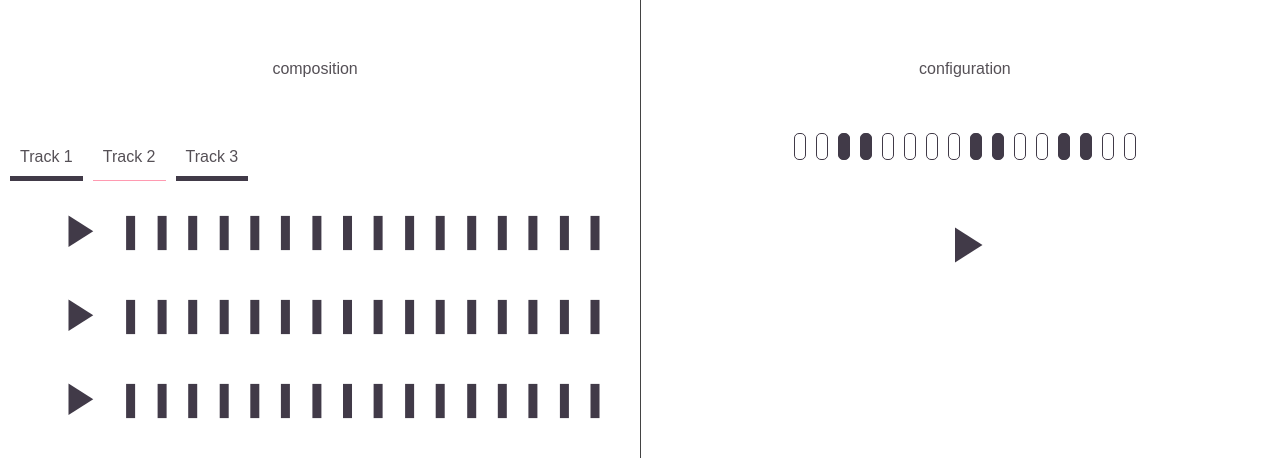
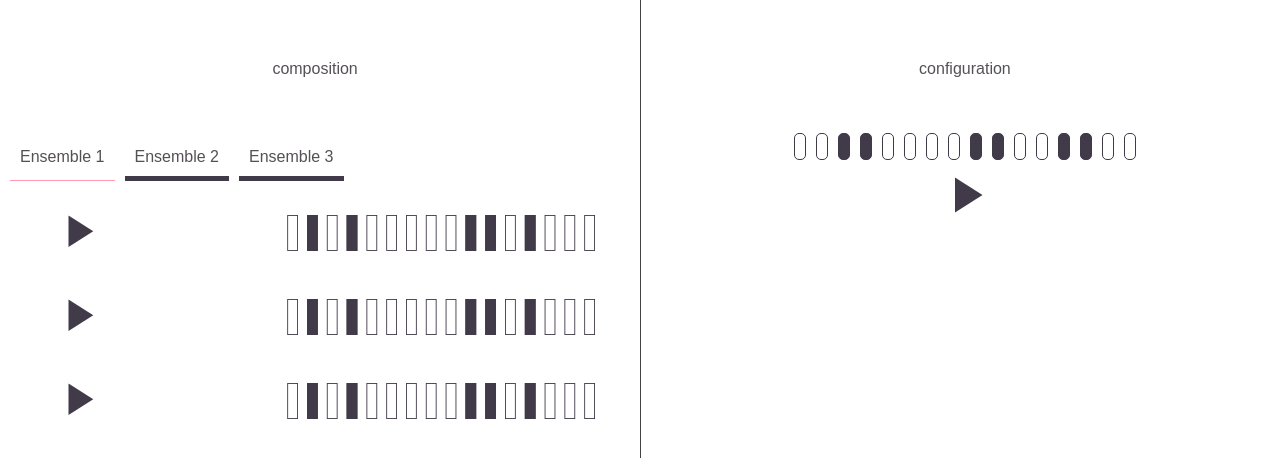
Before and after one commit to jose31canizar/frwrks-web, a React app in the folder client/: page / in a window 1280 px wide. Shown: the top 458 px of the page. Built offline with nearby package versions, Linux system fonts and the light colour scheme; a web font is replaced by a local one.

Commit message:
use composition over inheritnace for sequencer types

```diff
--- a/client/src/components/Composition/Composition.js
+++ b/client/src/components/Composition/Composition.js
@@ -1,23 +1,25 @@
 import React, { Component } from "react";
 import "./Composition.styl";
+import TrackSequencer from "../TrackSequencer/TrackSequencer";
 import SVG from "../svg.js";
 
 const PlayButton = props => (
   <div class="play-button" onMouseDown={props.playTrack}>
+    {props.icon === "play" ? (
       <SVG name="Play" fill="#413a48" width="60" height="60" />
+    ) : (
+      <SVG name="Pause" fill="#413a48" width="60" height="60" />
+    )}
   </div>
 );
 
 const Track = props => (
   <div class="track" onMouseDown={props.selectTrack}>
-    <PlayButton playTrack={props.playTrack} />
-    {props.trackCells.map((trackCell, i) => (
-      <div
-        class="track-cell"
-        key={i}
-        style={{ background: trackCell.background }}
+    <PlayButton
+      icon={props.icon}
+      playTrack={() => props.playTrack(props.ensembleIndex, props.trackIndex)}
     />
-    ))}
+    <TrackSequencer pattern={props.pattern} playing={props.playing} />
   </div>
 );
 
@@ -26,10 +28,14 @@ const Ensemble = props => (
     {props.tracks.map((track, i) => (
       <Track
         playTrack={props.playTrack}
+        ensembleIndex={props.ensembleIndex}
+        trackIndex={i}
         name={track.name}
-        trackCells={track.cells}
         key={i}
         onMouseDown={props.selectTrack}
+        pattern={track.pattern}
+        playing={track.playing}
+        icon={track.icon}
       />
     ))}
   </div>
@@ -53,9 +59,10 @@ const EnsembleTabBar = props => (
   <div class="ensemble-tab-bar">
     <Tabs ensembles={props.ensembles} selectTab={props.selectTab} />
     <Ensemble
-      tracks={props.ensembles}
+      tracks={props.ensembles[props.selectedEnsembleIndex].tracks}
       playTrack={props.playTrack}
       selectTrack={props.selectTrack}
+      ensembleIndex={props.selectedEnsembleIndex}
     />
   </div>
 );
@@ -70,32 +77,49 @@ export default class Composition extends Component {
   constructor(props) {
     super(props);
     this.state = {
-      ensembles: [
-        {
-          name: "Track 1",
-          cells: [0, 1, 2, 4, 5, 6, 7, 8, 9, 10, 11, 12, 13, 14, 15, 16],
-          selected: false
-        },
-        {
-          name: "Track 2",
-          cells: [0, 1, 2, 4, 5, 6, 7, 8, 9, 10, 11, 12, 13, 14, 15, 16],
+      ensembles: this.props.ensembles.map(
+        (ensemble, i) =>
+          i == this.props.selectedEnsembleIndex
+            ? {
+                ...ensemble,
+                //add playing flag to each track for each ensemble
+                tracks: ensemble.tracks.map((track, i) => {
+                  return { ...track, playing: false, icon: "play" };
+                }),
                 selected: true
-        },
-        {
-          name: "Track 3",
-          cells: [0, 1, 2, 4, 5, 6, 7, 8, 9, 10, 11, 12, 13, 14, 15, 16],
+              }
+            : {
+                ...ensemble,
+                //add playing flag to each track for each ensemble even
+                //for those not selected
+                tracks: ensemble.tracks.map((track, i) => {
+                  return { ...track, playing: false, icon: "play" };
+                }),
                 selected: false
               }
-      ]
+      )
     };
     this.selectTab = this.selectTab.bind(this);
     this.playTrack = this.playTrack.bind(this);
   }
-  playTrack() {
-    console.log("playing");
+  playTrack(ensembleIndex, trackIndex) {
+    this.setState((prevState, props) => {
+      let newEnsembles = prevState.ensembles;
+      newEnsembles[ensembleIndex].tracks[trackIndex].playing = !prevState
+        .ensembles[ensembleIndex].tracks[trackIndex].playing;
+      newEnsembles[ensembleIndex].tracks[trackIndex].icon =
+        prevState.ensembles[ensembleIndex].tracks[trackIndex].icon === "play"
+          ? "pause"
+          : "play";
+      console.log(newEnsembles);
+      return {
+        ensembles: newEnsembles
+      };
+    });
   }
   selectTab(i) {
-    this.setState((prevState, props) => {
+    this.setState(
+      (prevState, props) => {
         let newEnsembles = prevState.ensembles.map((ensemble, i) => {
           return {
             ...ensemble,
@@ -106,7 +130,11 @@ export default class Composition extends Component {
         return {
           ensembles: newEnsembles
         };
-    });
+      },
+      () => {
+        this.props.selectEnsemble(i);
+      }
+    );
   }
   render() {
     return (
@@ -116,6 +144,7 @@ export default class Composition extends Component {
           <EnsembleTabBar
             playTrack={this.playTrack}
             ensembles={this.state.ensembles}
+            selectedEnsembleIndex={this.props.selectedEnsembleIndex}
             selectTab={this.selectTab}
             selectTrack={this.props.selectTrack}
           />
--- a/client/src/components/Configuration/Configuration.js
+++ b/client/src/components/Configuration/Configuration.js
@@ -1,6 +1,6 @@
 import React, { Component } from "react";
 import "./Configuration.styl";
-import Sequencer from "../Sequencer/Sequencer";
+import ConfigurationSequencer from "../ConfigurationSequencer/ConfigurationSequencer";
 import InstrumentRack from "../InstrumentRack/InstrumentRack";
 import SVG from "../svg.js";
 
@@ -46,7 +46,10 @@ export default class Configuration extends Component {
     return (
       <div class="configuration" style={{ width: this.props.width }}>
         <header>configuration</header>
-        <Sequencer pattern={this.state.pattern} playing={this.state.playing} />
+        <ConfigurationSequencer
+          pattern={this.state.pattern}
+          playing={this.state.playing}
+        />
         {this.props.instrumentRacks.map((instrumentRacks, i) => (
           <InstrumentRack key={i} />
         ))}
--- /dev/null
+++ b/client/src/components/ConfigurationSequencer/ConfigurationSequencer.js
@@ -0,0 +1,13 @@
+import React, { Component } from "react";
+import Sequencer from "../Sequencer/Sequencer";
+import "./ConfigurationSequencer.styl";
+
+export default class ConfigurationSequencer extends Component {
+  render() {
+    return (
+      <Sequencer pattern={this.props.pattern} playing={this.props.playing}>
+        <div class="cell" />
+      </Sequencer>
+    );
+  }
+}
--- /dev/null
+++ b/client/src/components/ConfigurationSequencer/ConfigurationSequencer.styl
@@ -0,0 +1,7 @@
+dark-color = #413a48
+.cell
+  width: 10px
+  height: 25px
+  border-radius: 5px
+  border: 1px dark-color solid
+  margin: 5px
--- a/client/src/components/Dashboard/Dashboard.js
+++ b/client/src/components/Dashboard/Dashboard.js
@@ -13,9 +13,76 @@ export default class Dashboard extends Component {
     this.state = {
       firstPaneWidth: w / 2,
       fullWidth: w,
-      cursor: "pointer"
+      cursor: "pointer",
+      ensembles: [
+        {
+          name: "Ensemble 1",
+          tracks: [
+            {
+              name: "Track 1",
+              pattern: [0, 1, 0, 1, 0, 0, 0, 0, 0, 1, 1, 0, 1, 0, 0, 0]
+            },
+            {
+              name: "Track 2",
+              pattern: [0, 1, 0, 1, 0, 0, 0, 0, 0, 1, 1, 0, 1, 0, 0, 0]
+            },
+            {
+              name: "Track 3",
+              pattern: [0, 1, 0, 1, 0, 0, 0, 0, 0, 1, 1, 0, 1, 0, 0, 0]
+            }
+          ]
+        },
+        {
+          name: "Ensemble 2",
+          tracks: [
+            {
+              name: "Track 1",
+              pattern: [0, 1, 0, 1, 0, 0, 0, 0, 0, 1, 1, 0, 1, 0, 0, 0]
+            },
+            {
+              name: "Track 2",
+              pattern: [0, 1, 0, 1, 0, 0, 0, 0, 0, 1, 1, 0, 1, 0, 0, 0]
+            },
+            {
+              name: "Track 3",
+              pattern: [0, 1, 0, 1, 0, 0, 0, 0, 0, 1, 1, 0, 1, 0, 0, 0]
+            },
+            {
+              name: "Track 4",
+              pattern: [0, 1, 0, 1, 0, 0, 0, 0, 0, 1, 1, 0, 1, 0, 0, 0]
+            }
+          ]
+        },
+        {
+          name: "Ensemble 3",
+          tracks: [
+            {
+              name: "Track 1",
+              pattern: [0, 1, 0, 1, 0, 0, 0, 0, 0, 1, 1, 0, 1, 0, 0, 0]
+            },
+            {
+              name: "Track 2",
+              pattern: [0, 1, 0, 1, 0, 0, 0, 0, 0, 1, 1, 0, 1, 0, 0, 0]
+            },
+            {
+              name: "Track 3",
+              pattern: [0, 1, 0, 1, 0, 0, 0, 0, 0, 1, 1, 0, 1, 0, 0, 0]
+            },
+            {
+              name: "Track 4",
+              pattern: [0, 1, 0, 1, 0, 0, 0, 0, 0, 1, 1, 0, 1, 0, 0, 0]
+            },
+            {
+              name: "Track 5",
+              pattern: [0, 1, 0, 1, 0, 0, 0, 0, 0, 1, 1, 0, 1, 0, 0, 0]
+            }
+          ]
+        }
+      ],
+      selectedEnsembleIndex: 0
     };
     this.adjustPaneWidths = this.adjustPaneWidths.bind(this);
+    this.selectEnsemble = this.selectEnsemble.bind(this);
   }
   componentDidMount() {
     window.addEventListener("resize", () => {
@@ -29,10 +96,21 @@ export default class Dashboard extends Component {
       firstPaneWidth: e.clientX
     });
   }
+  selectTrack(i) {}
+  selectEnsemble(i) {
+    this.setState({
+      selectedEnsembleIndex: i
+    });
+  }
   render() {
     return (
       <div className="dashboard">
-        <Composition width={this.state.firstPaneWidth} />
+        <Composition
+          width={this.state.firstPaneWidth}
+          selectEnsemble={this.selectEnsemble}
+          selectedEnsembleIndex={this.state.selectedEnsembleIndex}
+          ensembles={this.state.ensembles}
+        />
         <div
           class="divider-container"
           onDrag={e => this.adjustPaneWidths(e)}
--- a/client/src/components/Sequencer/Sequencer.js
+++ b/client/src/components/Sequencer/Sequencer.js
@@ -58,15 +58,17 @@ export default class Sequencer extends Component {
   render() {
     return (
       <div class="sequencer">
-        {this.state.shownPattern.map((cell, i) => (
-          <div
-            class="cell"
-            key={i}
-            style={{
-              background: cell === 1 ? "#413a48" : cell == 2 ? "red" : "white"
-            }}
-          />
-        ))}
+        {this.state.shownPattern.map((cell, i) =>
+          React.Children.map(this.props.children, (element, refCell) => {
+            return React.cloneElement(element, {
+              ref: refCell,
+              style: {
+                background:
+                  cell === 1 ? "#413a48" : cell === 2 ? "red" : "white"
+              }
+            });
+          })
+        )}
       </div>
     );
   }
--- a/client/src/components/Sequencer/Sequencer.styl
+++ b/client/src/components/Sequencer/Sequencer.styl
@@ -1,12 +1,3 @@
-dark-color = #413a48
-
 .sequencer
   display: flex
-  padding: 50px
   padding-top: 0
-  .cell
-    width: 10px
-    height: 25px
-    border-radius: 5px
-    border: 0.5px dark-color solid
-    margin: 5px
--- /dev/null
+++ b/client/src/components/TrackSequencer/TrackSequencer.js
@@ -0,0 +1,18 @@
+import React, { Component } from "react";
+import Sequencer from "../Sequencer/Sequencer";
+import "./TrackSequencer.styl";
+
+/*
+The sequencer for individual tracks on the composition page
+Reuses the sequencer component.
+Supplies a specific cell type for the UI
+*/
+export default class TrackSequencer extends Component {
+  render() {
+    return (
+      <Sequencer pattern={this.props.pattern} playing={this.props.playing}>
+        <div class="track-cell" />
+      </Sequencer>
+    );
+  }
+}
--- /dev/null
+++ b/client/src/components/TrackSequencer/TrackSequencer.styl
@@ -0,0 +1,7 @@
+dark-color = #413a48
+.track-cell
+  width: 10px
+  height: 25px
+  border-radius: 0
+  border: 1px dark-color solid
+  margin: 5px
```
Lines whose indentation alone changed are shown as unchanged.
